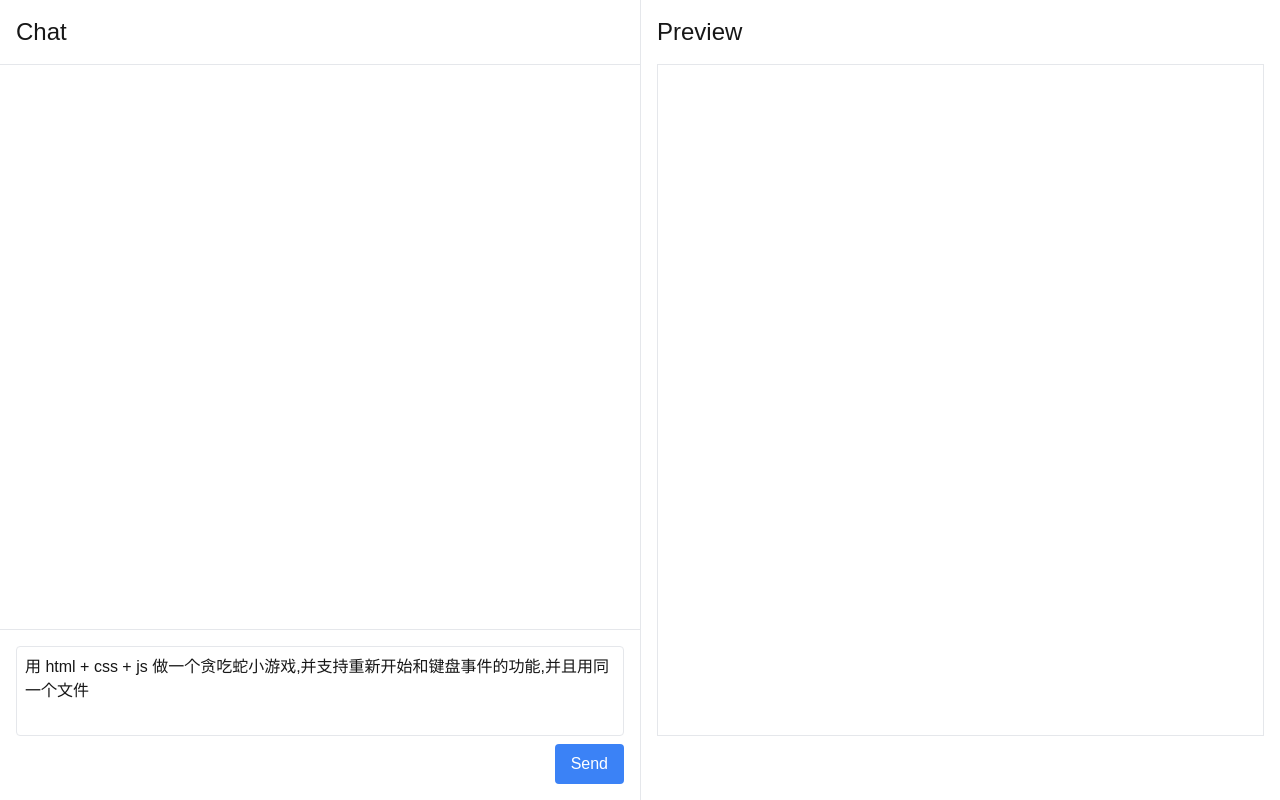
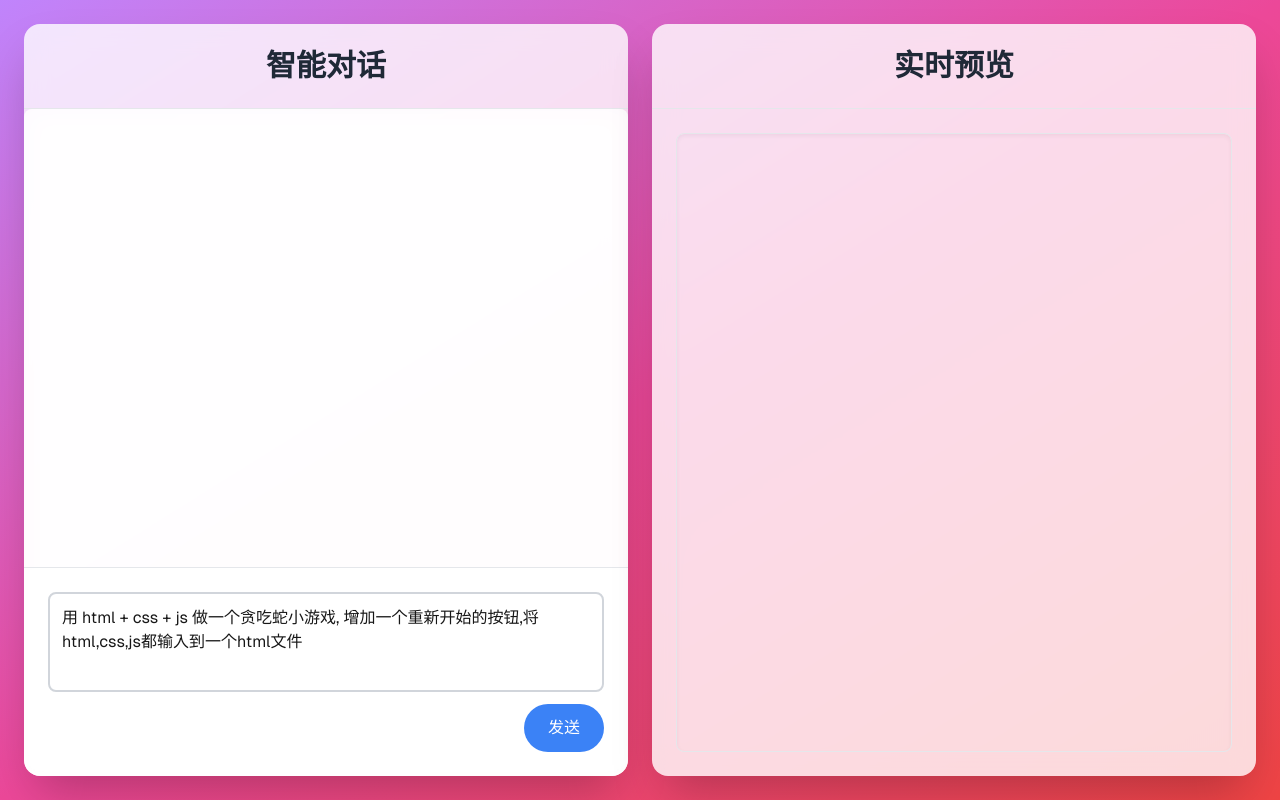
Before and after one commit to QRenjie/ai-practice, a Next.js app in the folder 2024-09-13-fork-imagica/ideaflow/: page / in a window 1280 px wide. Built offline with nearby package versions, Linux system fonts and the light colour scheme.

Commit message:
test: UI style

```diff
--- a/2024-09-13-fork-imagica/ideaflow/src/app/globals.css
+++ b/2024-09-13-fork-imagica/ideaflow/src/app/globals.css
@@ -16,8 +16,22 @@
 
 body {
   color: var(--foreground);
-  background: var(--background);
-  font-family: Arial, Helvetica, sans-serif;
+  background: linear-gradient(45deg, #f3ec78, #af4261);
+  background-size: 400% 400%;
+  animation: gradient 15s ease infinite;
+  font-family: var(--font-geist-sans), Arial, sans-serif;
+}
+
+@keyframes gradient {
+  0% {
+    background-position: 0% 50%;
+  }
+  50% {
+    background-position: 100% 50%;
+  }
+  100% {
+    background-position: 0% 50%;
+  }
 }
 
 @layer utilities {
--- a/2024-09-13-fork-imagica/ideaflow/src/app/page.tsx
+++ b/2024-09-13-fork-imagica/ideaflow/src/app/page.tsx
@@ -1,6 +1,6 @@
-'use client';
+"use client";
 
-import { useState, useRef, useEffect } from "react";
+import { useState } from "react";
 import Chat from "../components/Chat";
 
 export default function Home() {
@@ -8,30 +8,35 @@ export default function Home() {
   const [previewKey, setPreviewKey] = useState(0);
 
   const handleUpdatePreview = (content: string) => {
-    console.log("Updating preview with content:", content);
     setPreviewContent(content);
-    setPreviewKey(prevKey => prevKey + 1);
+    setPreviewKey((prevKey) => prevKey + 1);
   };
 
   return (
-    <div className="flex h-screen">
-      <div className="w-1/2 flex flex-col">
-        <h2 className="text-2xl p-4 border-b">Chat</h2>
+    <div className="flex flex-col md:flex-row h-screen p-6 gap-6 bg-gradient-to-br from-purple-400 via-pink-500 to-red-500">
+      <div className="w-full md:w-1/2 flex flex-col bg-white bg-opacity-80 backdrop-blur-md rounded-2xl shadow-2xl overflow-hidden">
+        <h2 className="text-3xl font-bold p-6 text-center text-gray-800 border-b">
+          智能对话
+        </h2>
         <div className="flex-1 overflow-hidden">
           <Chat onUpdatePreview={handleUpdatePreview} />
         </div>
       </div>
-      <div className="w-1/2 p-4 border-l overflow-y-auto">
-        <h2 className="text-2xl mb-4">Preview</h2>
+      <div className="w-full md:w-1/2 flex flex-col bg-white bg-opacity-80 backdrop-blur-md rounded-2xl shadow-2xl overflow-hidden">
+        <h2 className="text-3xl font-bold p-6 text-center text-gray-800 border-b">
+          实时预览
+        </h2>
+        <div className="flex-1 p-6 overflow-hidden">
           <iframe
             key={previewKey}
             srcDoc={previewContent}
-          className="w-full h-[calc(100vh-8rem)] border"
+            className="w-full h-full border rounded-lg shadow-inner"
             title="Preview"
-          sandbox="allow-scripts allow-modals"
+            sandbox="allow-scripts allow-forms allow-popups"
             onLoad={() => console.log("iframe content loaded")}
           />
         </div>
       </div>
+    </div>
   );
 }
--- a/2024-09-13-fork-imagica/ideaflow/src/components/AIResponse.tsx
+++ b/2024-09-13-fork-imagica/ideaflow/src/components/AIResponse.tsx
@@ -59,7 +59,6 @@ const AIResponse: React.FC<AIResponseProps> = ({ text, copyToClipboard, reapplyC
 
   // Existing code for handling multiple code blocks
   const handleReapply = () => {
-    console.log("Reapplying code...");
     reapplyCode();
   };
 
--- a/2024-09-13-fork-imagica/ideaflow/src/components/Chat.tsx
+++ b/2024-09-13-fork-imagica/ideaflow/src/components/Chat.tsx
@@ -14,7 +14,7 @@ interface ChatProps {
 
 const Chat: React.FC<ChatProps> = ({ onUpdatePreview }) => {
   const [messages, setMessages] = useState<Message[]>([]);
-  const [input, setInput] = useState("用 html + css + js 做一个贪吃蛇小游戏,并支持重新开始和键盘事件的功能,并且用同一个文件");
+  const [input, setInput] = useState("用 html + css + js 做一个贪吃蛇小游戏, 增加一个重新开始的按钮,将html,css,js都输入到一个html文件");
   const [isLoading, setIsLoading] = useState(false);
   const [chatHistory, setChatHistory] = useState<{ role: string; content: string }[]>([]);
 
@@ -58,7 +58,18 @@ const Chat: React.FC<ChatProps> = ({ onUpdatePreview }) => {
 
   const handleSubmit = async (e: React.FormEvent) => {
     e.preventDefault();
-    if (input.trim()) {
+    await sendMessage();
+  };
+
+  const handleKeyDown = (e: React.KeyboardEvent<HTMLTextAreaElement>) => {
+    if (e.key === 'Enter' && !e.shiftKey) {
+      e.preventDefault();
+      sendMessage();
+    }
+  };
+
+  const sendMessage = async () => {
+    if (input.trim() && !isLoading) {
       const userMessage = { role: "user", content: input };
       setMessages([...messages, { text: input, sender: "user", type: "text" }]);
       setChatHistory([...chatHistory, userMessage]);
@@ -66,7 +77,6 @@ const Chat: React.FC<ChatProps> = ({ onUpdatePreview }) => {
 
       try {
         const aiResponse = await callOpenAI(input, chatHistory);
-
         const botMessage = { role: "assistant", content: aiResponse };
         setMessages((prev) => [
           ...prev,
@@ -112,22 +122,22 @@ const Chat: React.FC<ChatProps> = ({ onUpdatePreview }) => {
   };
 
   return (
-    <div className="flex flex-col h-full">
-      <div className="flex-1 overflow-y-auto p-4 space-y-4">
+    <div className="flex flex-col h-full bg-white bg-opacity-80 backdrop-blur-md rounded-lg shadow-lg">
+      <div className="flex-1 overflow-y-auto p-6 space-y-6">
         {messages.map((message, index) => (
           <div
             key={index}
-            className={`flex ${message.sender === "user" ? "justify-end" : "justify-start"
-              }`}
+            className={`flex ${message.sender === "user" ? "justify-end" : "justify-start"}`}
           >
             <div
-              className={`max-w-[70%] ${message.sender === "user"
-                ? "bg-blue-100 rounded-l-lg rounded-br-lg"
-                : ""
-                }`}
+              className={`max-w-[70%] ${
+                message.sender === "user"
+                  ? "bg-blue-500 text-white rounded-l-2xl rounded-br-2xl"
+                  : "bg-gray-200 rounded-r-2xl rounded-bl-2xl"
+              }`}
             >
               {message.sender === "user" ? (
-                <div className="p-3 rounded-lg">
+                <div className="p-4 rounded-lg">
                   <p className="whitespace-pre-wrap break-words">{message.text}</p>
                 </div>
               ) : (
@@ -137,12 +147,13 @@ const Chat: React.FC<ChatProps> = ({ onUpdatePreview }) => {
           </div>
         ))}
       </div>
-      <form onSubmit={handleSubmit} className="p-4 bg-white border-t">
+      <form onSubmit={handleSubmit} className="p-6 bg-white bg-opacity-50 backdrop-blur-sm border-t rounded-b-lg">
         <div className="flex flex-col">
           <textarea
             value={input}
             onChange={(e) => setInput(e.target.value)}
-            className="w-full border rounded p-2 mb-2 resize-none"
+            onKeyDown={handleKeyDown}
+            className="w-full border-2 border-gray-300 rounded-lg p-3 mb-3 resize-none focus:outline-none focus:border-blue-500 transition duration-300"
             placeholder="输入你的问题或按回车提交默认问题"
             disabled={isLoading}
             rows={3}
@@ -150,18 +161,20 @@ const Chat: React.FC<ChatProps> = ({ onUpdatePreview }) => {
           <div className="flex justify-end">
             <button
               type="submit"
-              className="bg-blue-500 text-white px-4 py-2 rounded hover:bg-blue-600 disabled:bg-blue-300"
+              className="bg-blue-500 text-white px-6 py-3 rounded-full hover:bg-blue-600 disabled:bg-blue-300 transition duration-300 transform hover:scale-105"
               disabled={isLoading}
             >
-              Send
+              {isLoading ? (
+                <div className="flex items-center">
+                  <div className="animate-spin rounded-full h-5 w-5 border-b-2 border-white mr-2"></div>
+                  处理中...
+                </div>
+              ) : (
+                "发送"
+              )}
             </button>
           </div>
         </div>
-        {isLoading && (
-          <div className="mt-2 flex justify-center">
-            <div className="animate-spin rounded-full h-5 w-5 border-b-2 border-gray-900"></div>
-          </div>
-        )}
       </form>
     </div>
   );
--- a/2024-09-13-fork-imagica/ideaflow/src/utils/CodeExtractor.ts
+++ b/2024-09-13-fork-imagica/ideaflow/src/utils/CodeExtractor.ts
@@ -12,7 +12,6 @@ export class CodeExtractorImpl implements CodeExtractor {
     }
 
     private extractFullHtml(content: string) {
-        console.log("Extracting full HTML:", content);
         let htmlCode = content;
         let cssCode = "";
         let jsCode = "";
@@ -26,9 +25,6 @@ export class CodeExtractorImpl implements CodeExtractor {
         if (scriptMatch) {
             jsCode = scriptMatch[1];
         }
-
-        console.log("Extracted CSS:", cssCode);
-        console.log("Extracted JS:", jsCode);
 
         return { htmlCode, cssCode, jsCode };
     }
@@ -55,7 +51,6 @@ export class CodeExtractorImpl implements CodeExtractor {
     }
 
     generateHtmlContent(htmlCode: string, cssCode: string, jsCode: string): string {
-        console.log("Generating HTML content with:", { htmlCode, cssCode, jsCode });
         if (htmlCode.trim().startsWith('<html') || htmlCode.trim().startsWith('<!DOCTYPE html')) {
             // 如果是完整的 HTML，我们需要确保 CSS 和 JS 被正确插入
             let fullHtml = htmlCode;
```
Lines whose indentation alone changed are shown as unchanged.
